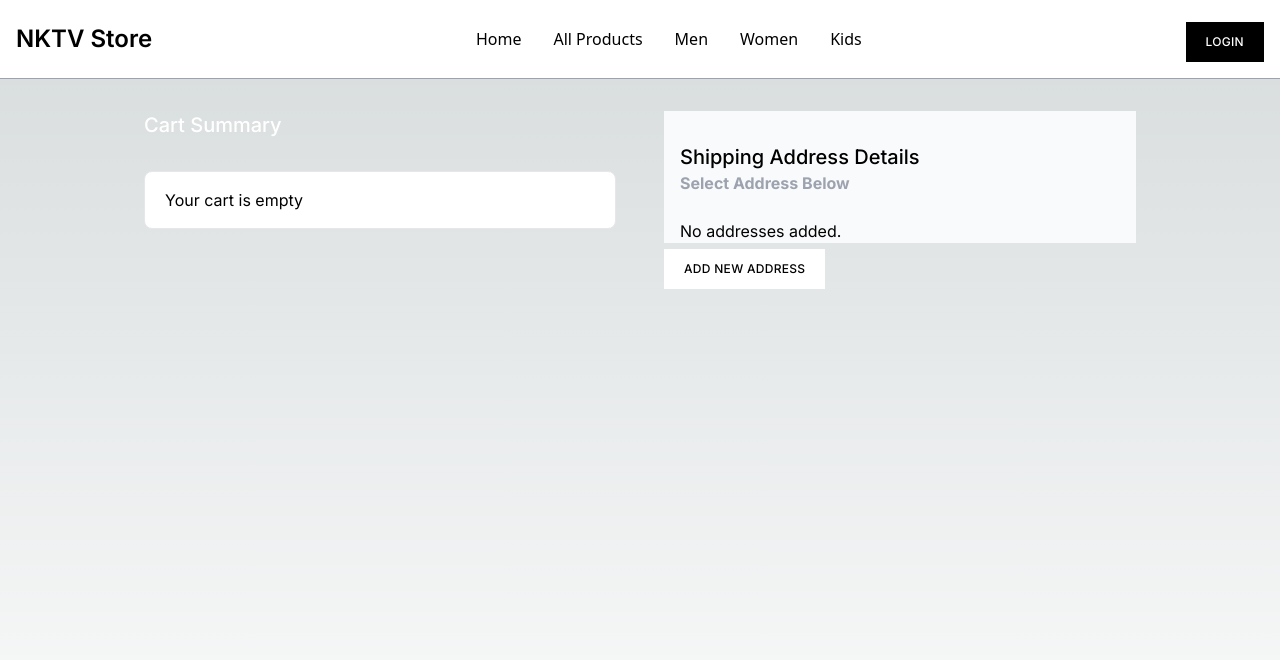
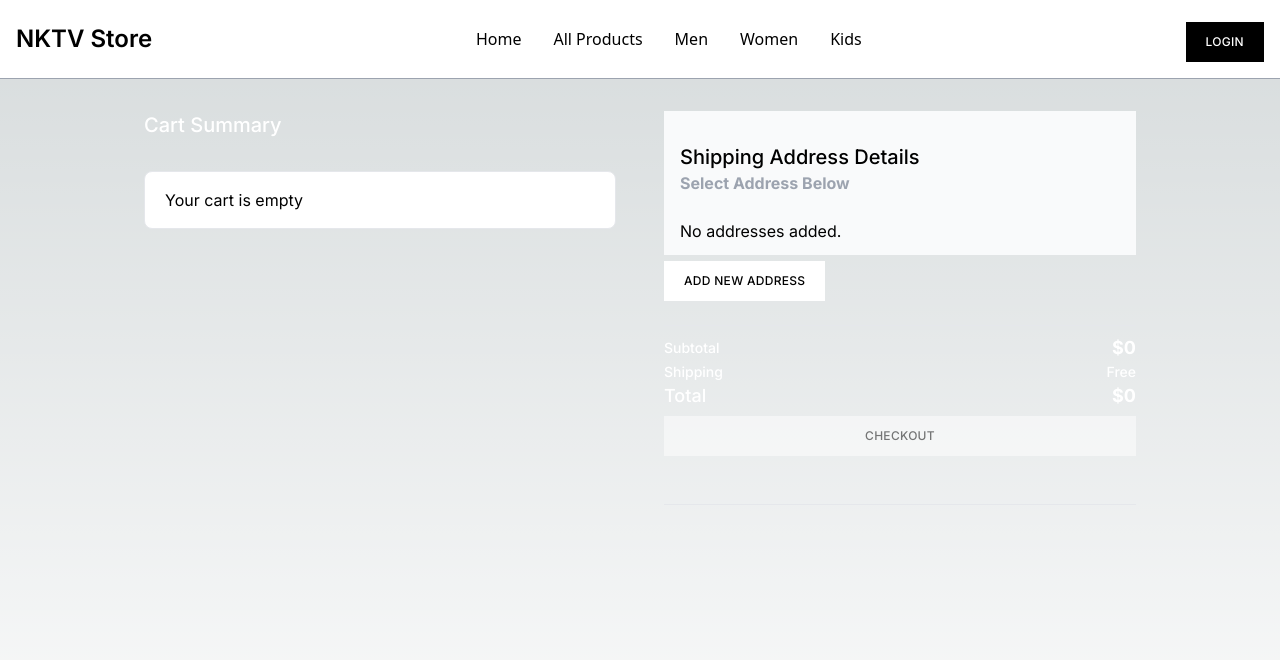
Before and after one commit to nainoaktv/nktv-store, a Next.js app: page /checkout in a window 1280 px wide. Shown: the top 660 px of the page. Built offline with nearby package versions, Linux system fonts and the light colour scheme.

Commit message:
feat: selected address functionality and checkout btn

```diff
--- a/src/app/checkout/page.js
+++ b/src/app/checkout/page.js
@@ -3,11 +3,19 @@
 import { GlobalContext } from "@/context";
 import { getAllAddresses } from "@/services/address";
 import { useRouter } from "next/navigation";
-import { useContext, useEffect } from "react";
+import { useContext, useEffect, useState } from "react";
 
 export default function Checkout() {
-  const { cartItems, user, addresses, setAddresses } =
-    useContext(GlobalContext);
+  const {
+    cartItems,
+    user,
+    addresses,
+    setAddresses,
+    checkoutFormData,
+    setCheckoutFormData,
+  } = useContext(GlobalContext);
+
+  const [selectedAddress, setSelectedAddress] = useState(null);
 
   const router = useRouter();
 
@@ -23,7 +31,32 @@ export default function Checkout() {
     if (user !== null) getAddresses();
   }, [user]);
 
-  console.log(addresses, "address");
+  function handleSelectedAddress(getAddress) {
+    if (getAddress._id === selectedAddress) {
+      setSelectedAddress(null);
+      setCheckoutFormData({
+        ...checkoutFormData,
+        shippingAddress: {},
+      });
+      return;
+    }
+
+    setSelectedAddress(getAddress._id);
+
+    setCheckoutFormData({
+      ...checkoutFormData,
+      shippingAddress: {
+        ...checkoutFormData.shippingAddress,
+        fullName: getAddress.fullName,
+        address: getAddress.address,
+        city: getAddress.city,
+        country: getAddress.country,
+        postalCode: getAddress.postalCode,
+      },
+    });
+  }
+
+  console.log(checkoutFormData, "CFD");
 
   return (
     <div className="grid grid-cols-1 sm:grid-cols-1 md:grid-cols-1 lg:grid-cols-2 xl:grid-cols-2 gap-4 sm:px-10 lg:px-20 xl:px-32">
@@ -63,17 +96,25 @@ export default function Checkout() {
         <div className="mt-10 bg-gray-50 px-4 pt-8 lg:mt-0">
           <p className="text-xl font-medium">Shipping Address Details</p>
           <p className="text-gray-400 font-bold">Select Address Below</p>
-          <div className="w-full mt-6 mr-0 mb-0 ml-0 space-y-6">
+          <div className="w-full mt-6 mr-0 mb-0 ml-0 pb-3 space-y-6">
             {addresses && addresses.length ? (
               addresses.map((item) => (
-                <div key={item._id} className="border p-6">
+                <div
+                  onClick={() => handleSelectedAddress(item)}
+                  key={item._id}
+                  className={`border border-gray-400 p-6 ${
+                    item._id === selectedAddress ? "border-gray-900" : ""
+                  }`}
+                >
                   <p>Name: {item.fullName}</p>
                   <p>Address: {item.address}</p>
                   <p>City: {item.city}</p>
                   <p>Country: {item.country}</p>
                   <p>Postal Code: {item.postalCode}</p>
                   <button className="text-white mt-1.5 mr-5 hover:bg-gray-800 inline-block bg-black px-5 py-3 text-xs font-medium uppercase tracking-wide">
-                    Select Address
+                    {item._id === selectedAddress
+                      ? "Selected Address"
+                      : "Select Address"}
                   </button>
                 </div>
               ))
@@ -84,10 +125,52 @@ export default function Checkout() {
         </div>
         <button
           onClick={() => router.push("/account")}
-          className="text-black mt-1.5 mr-5 hover:bg-gray-800 inline-block bg-white px-5 py-3 text-xs font-medium uppercase tracking-wide"
+          className="text-black mt-1.5 mr-5 hover:bg-gray-300 inline-block bg-white px-5 py-3 text-xs font-medium uppercase tracking-wide"
         >
           Add New Address
         </button>
+        <div className="mt-6 border-t border-b py-2">
+          <div className="flex items-center justify-between">
+            <p className="text-sm font-medium text-white">Subtotal</p>
+            <p className="text-lg font-bold text-white">
+              $
+              {cartItems && cartItems.length
+                ? cartItems.reduce(
+                    (total, item) => item.productID.price + total,
+                    0
+                  )
+                : "0"}
+            </p>
+          </div>
+          <div className="flex items-center justify-between">
+            <p className="text-sm font-medium text-white">Shipping</p>
+            <p className="text-sm font-medium text-white">Free</p>
+          </div>
+          <div className="flex items-center justify-between">
+            <p className="text-lg font-medium text-white">Total</p>
+            <p className="text-lg font-bold text-white">
+              $
+              {cartItems && cartItems.length
+                ? cartItems.reduce(
+                    (total, item) => item.productID.price + total,
+                    0
+                  )
+                : "0"}
+            </p>
+          </div>
+          {/* Checkout BTN */}
+          <div className="pb-10">
+            <button
+              disabled={
+                (cartItems && cartItems.length === 0) ||
+                Object.keys(checkoutFormData.shippingAddress).length === 0
+              }
+              className="disabled:opacity-50 disabled:hover:bg-white text-black mt-1.5 mr-5 w-full hover:bg-gray-300 inline-block bg-white px-5 py-3 text-xs font-medium uppercase tracking-wide"
+            >
+              Checkout
+            </button>
+          </div>
+        </div>
       </div>
     </div>
   );
```
